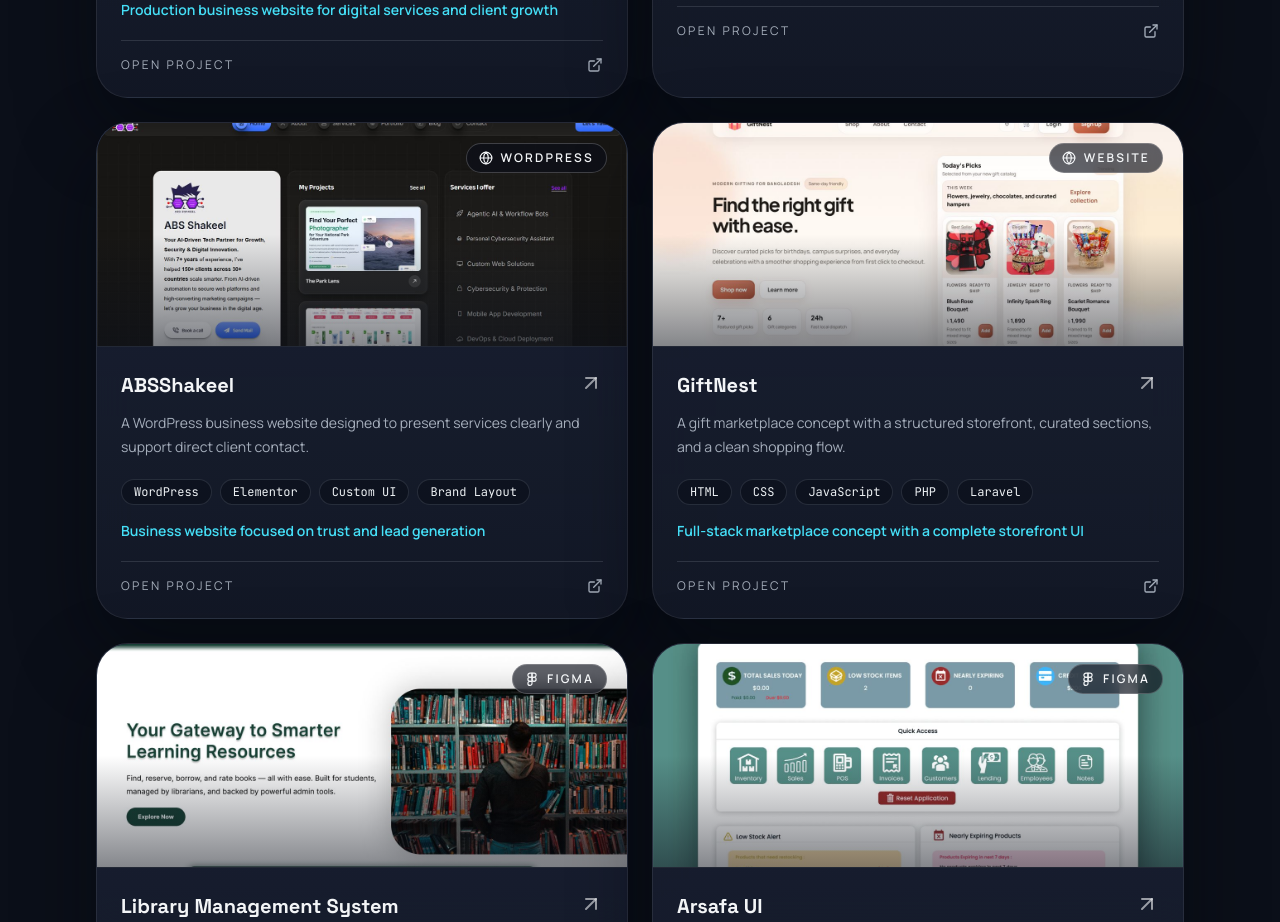
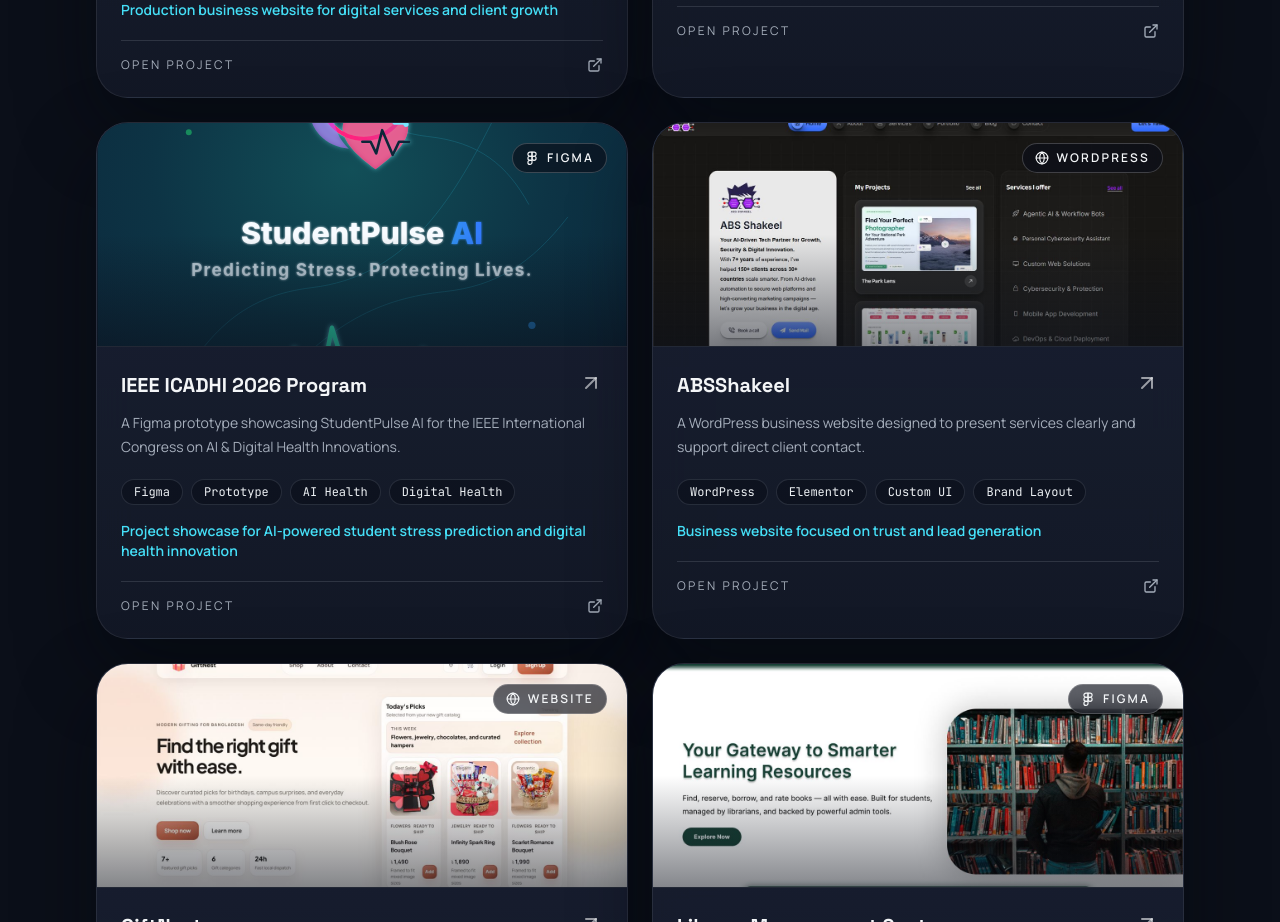
Before and after one commit to Mahedi454/personal-portfoilo, a React (Vite) app: page /projects in a window 1280 px wide. Shown: the part 860-1782 px from the top of the page. Built offline with nearby package versions, Linux system fonts and the light colour scheme; the HTML template or start-up script is replaced by a standard one.

Commit message:
IEEE ICADHI Project add

```diff
--- a/src/data/projects.ts
+++ b/src/data/projects.ts
@@ -28,6 +28,16 @@
     image: "/assets/images/projects/TechDSF.jpg",
     link: "https://www.techdsf.com",
     type: "wordpress",
+  },
+  {
+    title: "IEEE ICADHI 2026 Program",
+    description:
+      "A Figma prototype showcasing StudentPulse AI for the IEEE International Congress on AI & Digital Health Innovations.",
+    tools: ["Figma", "Prototype", "AI Health", "Digital Health"],
+    impact: "Project showcase for AI-powered student stress prediction and digital health innovation",
+    image: "/assets/images/projects/StudentPulse AI.svg",
+    link: "https://slide-click-50683646.figma.site/",
+    type: "figma",
   },
   {
     title: "ABSShakeel",
```
Also changed, not shown: public/assets/images/projects/StudentPulse AI.svg (added).
